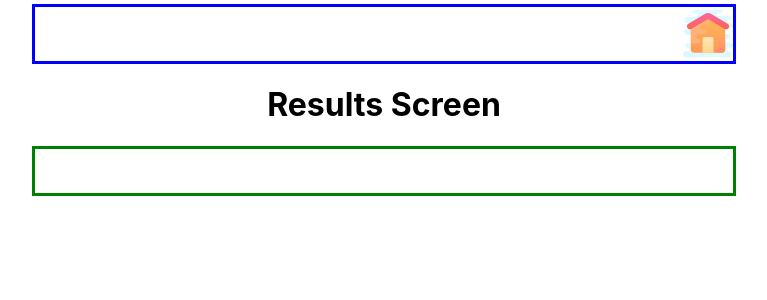
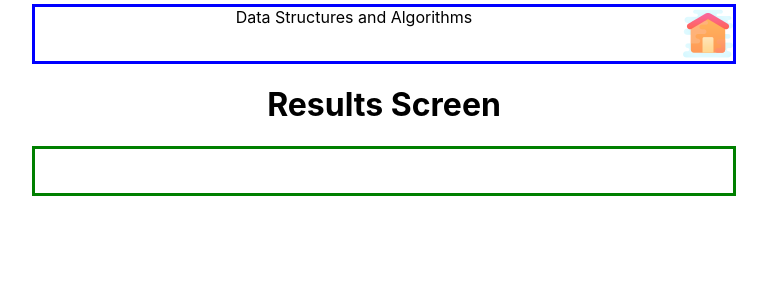
Before and after one commit to chingu-voyages/v14-geckos-team-02, a React (Create React App) app: page / in a window 1280 px wide. Shown: the top 300 px of the page, without its empty margins (256-1023 px from the left). Built offline with nearby package versions, Linux system fonts and the light colour scheme.

Commit message:
Feat: Modify App.js
Add Title

```diff
--- a/src/views/App/App.js
+++ b/src/views/App/App.js
@@ -20,6 +20,7 @@ class App extends React.Component {
       <div className="App">
         <div class="header">
           <div class="title">
+            Data Structures and Algorithms
           </div>
           <div class="home-title">
             <img src="HomeIcons/icons8-home-page-50.png" alt="home icon"></img>
```
